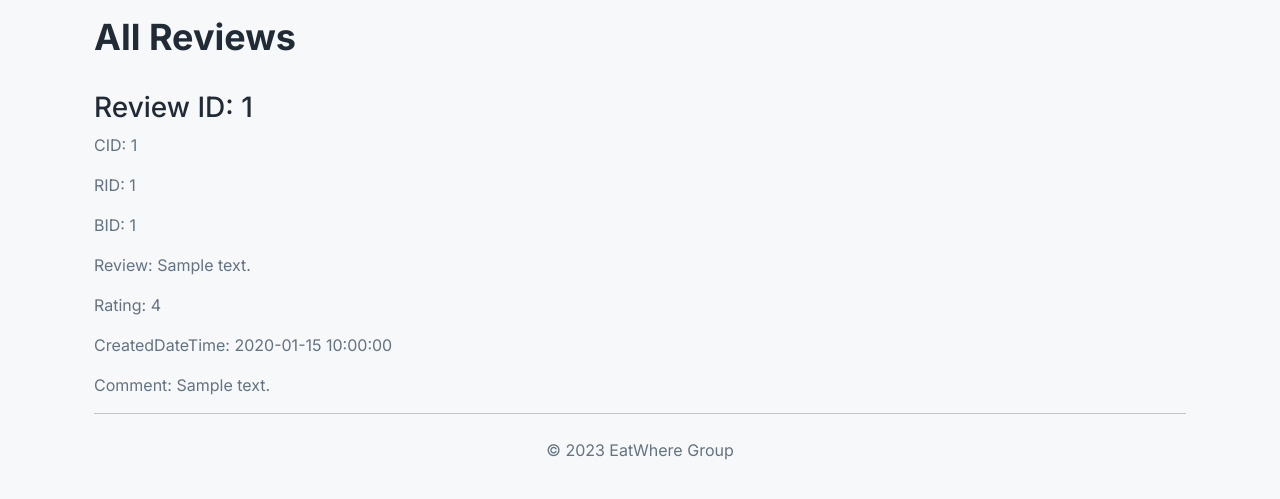
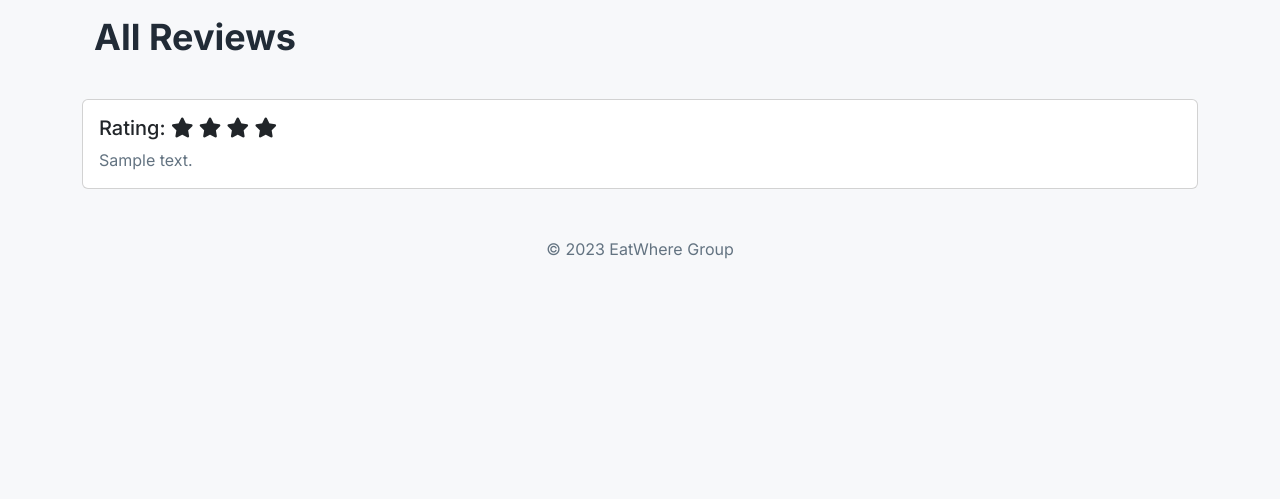
Before and after one commit to amanda-chan/db_assignment, a Flask app: page /review/display in a window 1280 px wide. Shown: the part 72-571 px from the top of the page. Run offline with Flask 3, Linux system fonts and the light colour scheme; tables that the repository leaves empty hold one stand-in row (values such as "Sample post"); a database or web service that is not in the repository returns one stand-in record (values such as "Sample title"); parts of the project's set-up code (start-up, migrations or seed data) failed here and were passed over; some libraries are stand-ins or nearby versions.

Commit message:
show review done with ratings, now gg to do fliters

```diff
--- a/food_app/templates/base.html
+++ b/food_app/templates/base.html
@@ -11,6 +11,8 @@
     <link rel="preconnect" href="https://fonts.googleapis.com">
     <link rel="preconnect" href="https://fonts.gstatic.com" crossorigin>
     <link href="https://fonts.googleapis.com/css2?family=Inter:wght@100;200;300;400;500;600;700;800;900&display=swap" rel="stylesheet">
+    <!--font awesome for stars ratings-->
+    <link rel="stylesheet" href="https://cdnjs.cloudflare.com/ajax/libs/font-awesome/6.0.0-beta3/css/all.min.css" integrity="sha512-6qVT7fQ2Jut2jU3ERqkJYl1Lq0pFmqKVZkPcO8Sj6ypwvAKbg9DOLeWlKUj80kz3LmNREwhX8NLWSEzZmG+6Q==" crossorigin="anonymous" referrerpolicy="no-referrer" />
     <!-- font awesome -->
     <script src="https://kit.fontawesome.com/a5e08fa277.js" crossorigin="anonymous"></script>
     <!-- css -->
--- a/food_app/templates/review/showReviews.html
+++ b/food_app/templates/review/showReviews.html
@@ -11,18 +11,35 @@
     <button type="button" class="btn btn-primary btn-lg">Review</button> -->
 </div>
 <!-- Loop through each review in the reviews list and display its data -->
-{% for review in reviews %}
-<div class="container">
-    <h3>Review ID: {{ review.review_id }}</h3>
-    <p>CID: {{ review.CID }}</p>
+<!-- {% for review in reviews %}
+<div class="container"> -->
+    <!-- <h3>Review ID: {{ review.review_id }}</h3> -->
+    <!-- <p>CID: {{ review.CID }}</p>
     <p>RID: {{ review.RID }}</p>
-    <p>BID: {{ review.BID }}</p>
-    <p>Review: {{ review.Review }}</p>
+    <p>BID: {{ review.BID }}</p> -->
+    <!-- <p>Review: {{ review.Review }}</p>
     <p>Rating: {{ review.Rating }}</p>
-    <p>CreatedDateTime: {{ review.CreatedDateTime }}</p>
-    <p>Comment: {{ review.Comment }}</p>
-    <hr>
+    <p>CreatedDateTime: {{ review.CreatedDateTime }}</p> -->
+    <!-- <p>Comment: {{ review.Comment }}</p> -->
+    <!-- <hr>
 </div>
-{% endfor %}
-
+{% endfor %} -->
+<div class="row">
+    <div class="card-deck mt-2">
+        {% for review in reviews %}
+            <div class="card text-left">
+                <div class="card-body">
+                <!-- <h5 class="card-title">Rating: {{ review.Rating }}</h5> -->
+                <h5 class="card-title">Rating:
+                    {% for i in range(review.Rating) %}
+                        <i class="fas fa-star"></i>
+                    {% endfor %}
+                </h5>
+                <p class="card-text">{{ review.Review }}</p>
+                </div>
+            </div>
+            <br>
+        {% endfor %}
+    </div>
+</div>
 {% endblock %}
```
